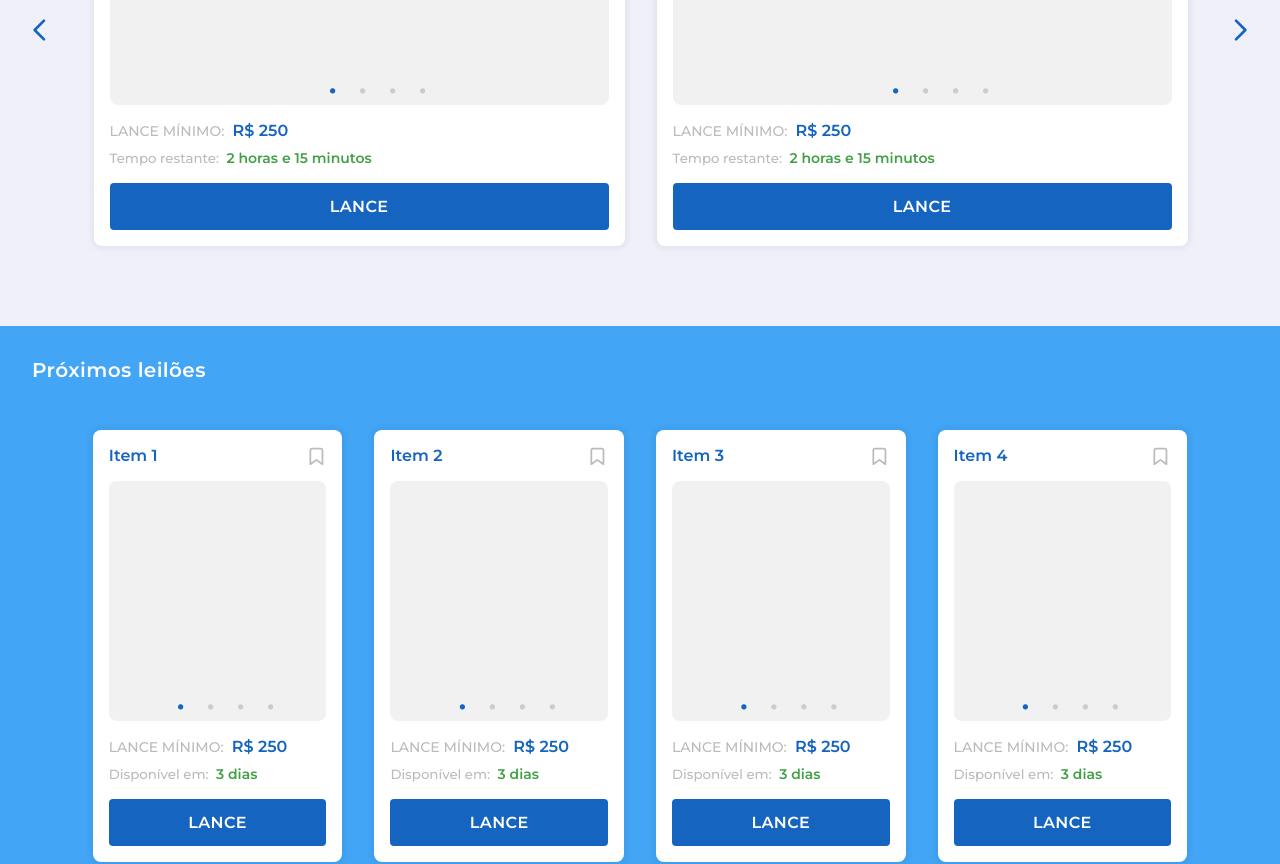
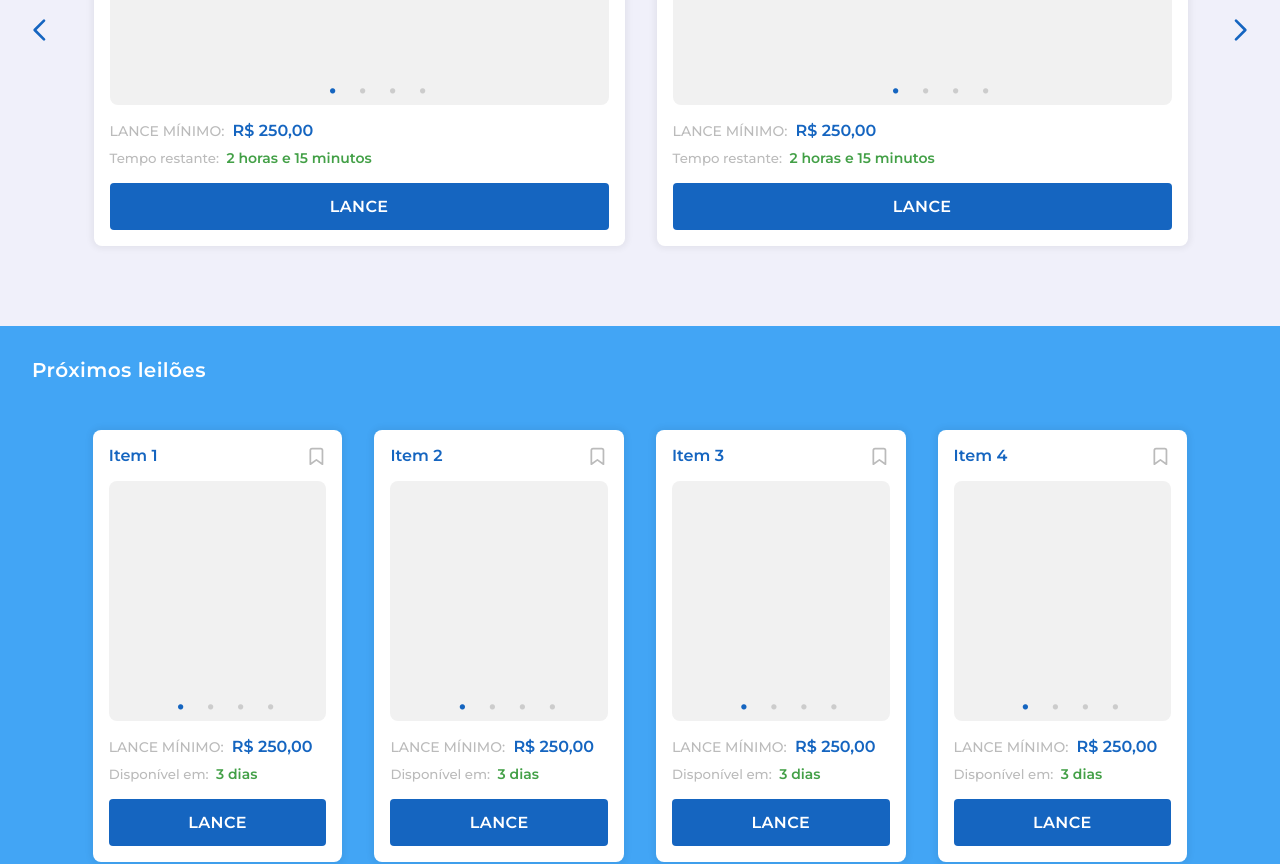
Before and after one commit to lucas95santos/bigoffer-web, a React (Create React App) app: page / in a window 1280 px wide. Shown: the part 360-1224 px from the top of the page. Built offline with nearby package versions, Linux system fonts and the light colour scheme; data requests are answered from the project's data file; grey boxes are pictures that could not be loaded.

Commit message:
feat: criando função para formatar os valores monetários

```diff
--- a/src/components/Card.js
+++ b/src/components/Card.js
@@ -5,6 +5,8 @@ import { Slider } from './Slider';
 import { FiBookmark } from 'react-icons/fi';
 // styles
 import '../styles/card.scss';
+// utils
+import { moneyFormatter } from '../utils';
 
 const Card = ({ item, small, next = false, rest }) => (
   <div className={`card ${small && 'small'}`} {...rest}>
@@ -19,7 +21,8 @@ const Card = ({ item, small, next = false, rest }) => (
 
     <div className="card__info">
       <p>
-        Lance mínimo: <span>&nbsp;{`R$ ${item.minimumPrice}`}</span>
+        Lance mínimo:{' '}
+        <span>&nbsp;{moneyFormatter.format(item.minimumPrice)}</span>
       </p>
       {next ? (
         <small>
--- /dev/null
+++ b/src/utils/index.js
@@ -0,0 +1 @@
+export * from './moneyFormatter';
--- /dev/null
+++ b/src/utils/moneyFormatter.js
@@ -0,0 +1,4 @@
+export const moneyFormatter = new Intl.NumberFormat('pt-BR', {
+  style: 'currency',
+  currency: 'BRL',
+});
```
